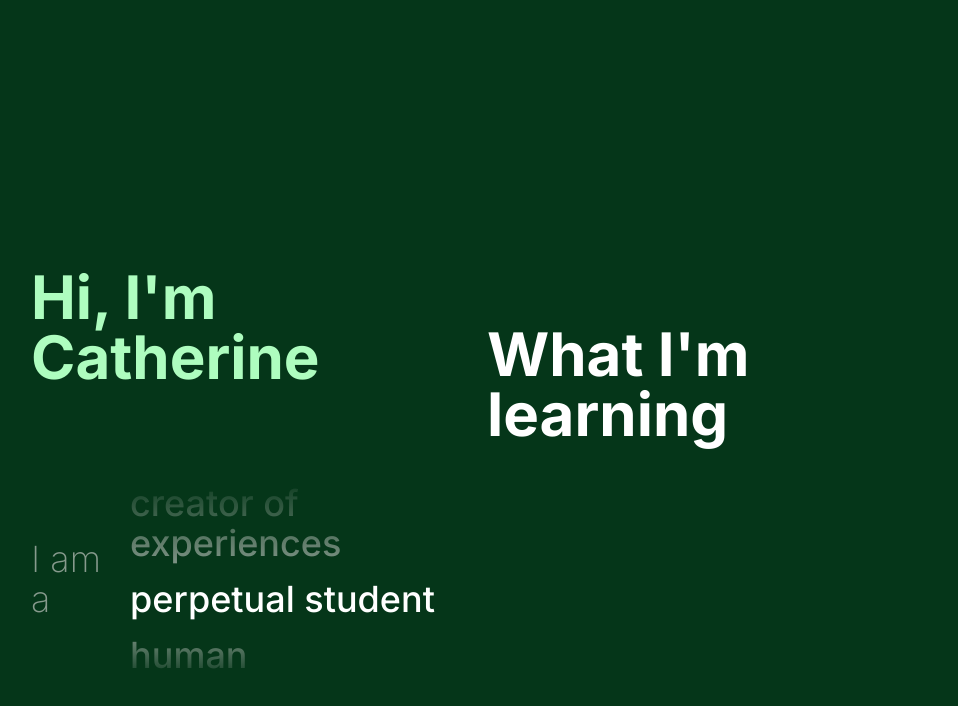
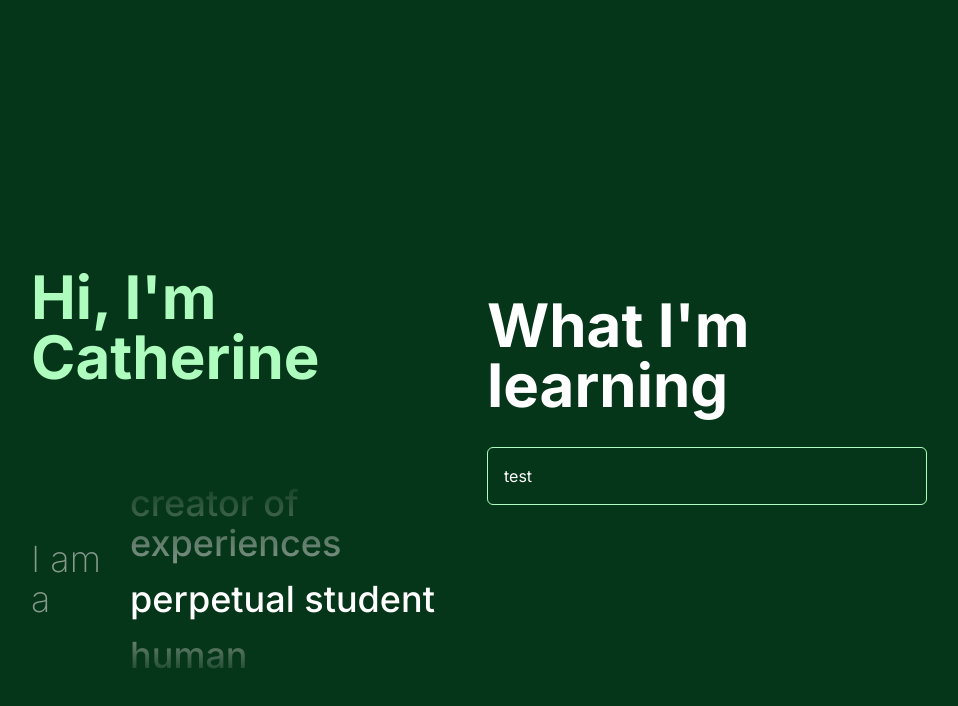
Before and after one commit to catzwu/personal-website, a Next.js app: page / in a window 1280 px wide. Both pictures are taken after a click on the element "perpetual student". Shown: the top 706 px of the page, without its empty margins (161-1119 px from the left). Built offline with nearby package versions, Linux system fonts and the light colour scheme.

Commit message:
Add base components for learning page

```diff
--- a/src/app/study.tsx
+++ b/src/app/study.tsx
@@ -1,10 +1,32 @@
+import Learning from '@/components/learning'
+import { useState } from 'react'
+
+const learningStuff = [
+    { name: 'test', description: 'description', icon: 'shopify.svg' },
+]
+
 const Study = () => {
+    const [open, setOpen] = useState<string>('')
+
     return (
         <div className="animate-mount-component space-y-4">
             <h1 className="mb-8 text-4xl font-bold leading-loose md:text-5xl lg:text-6xl">
                 What I&apos;m learning
             </h1>
-            <div className="block space-y-4"></div>
+            <div className="block space-y-4">
+                {learningStuff.map(({ name, description, icon }) => (
+                    <Learning
+                        name={name}
+                        icon={icon}
+                        isOpen={open === name}
+                        onClick={() =>
+                            name === open ? setOpen('') : setOpen(name)
+                        }
+                    >
+                        {description}
+                    </Learning>
+                ))}
+            </div>
         </div>
     )
 }
--- /dev/null
+++ b/src/components/learning.tsx
@@ -0,0 +1,28 @@
+import { FC, PropsWithChildren, useState } from 'react'
+
+type LearningProps = {
+    name: string
+    icon: string
+    isOpen: boolean
+    onClick: () => void
+}
+
+const Learning: FC<PropsWithChildren<LearningProps>> = ({
+    name,
+    icon,
+    isOpen,
+    onClick,
+    children,
+}) => {
+    return (
+        <div
+            className="hover:bg-secondary-50 cursor-pointer rounded-md border border-secondary-200 p-4"
+            onClick={onClick}
+        >
+            <p>{name}</p>
+            {isOpen && <div>{children}</div>}
+        </div>
+    )
+}
+
+export default Learning
--- a/tailwind.config.ts
+++ b/tailwind.config.ts
@@ -18,6 +18,7 @@ const config: Config = {
         'main-400': '#879A8D',
         'main-800': '#053619',
         'main-200': '#B7C2BB',
+        'secondary-50': '#0C3E20',
         'secondary-200': '#AEFDBF',
         'secondary-400': '#8CE19F',
       },
```
